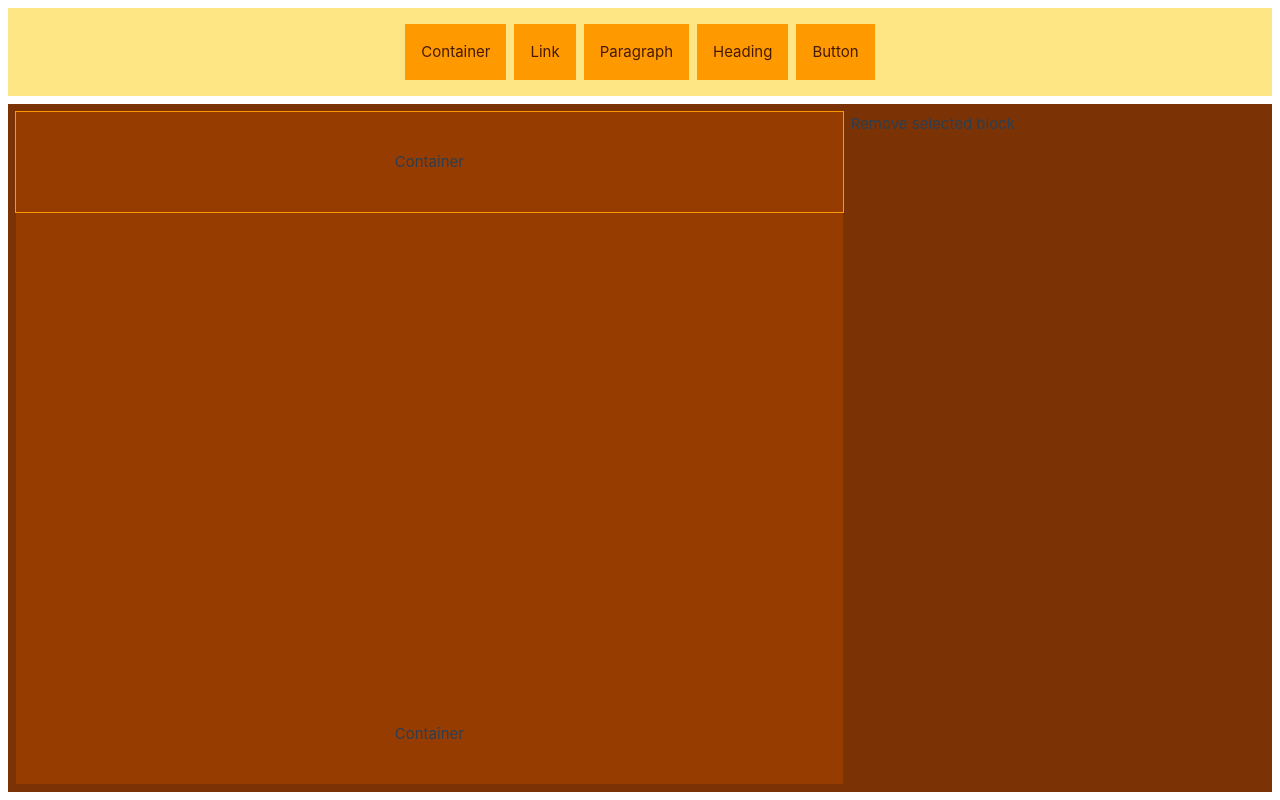
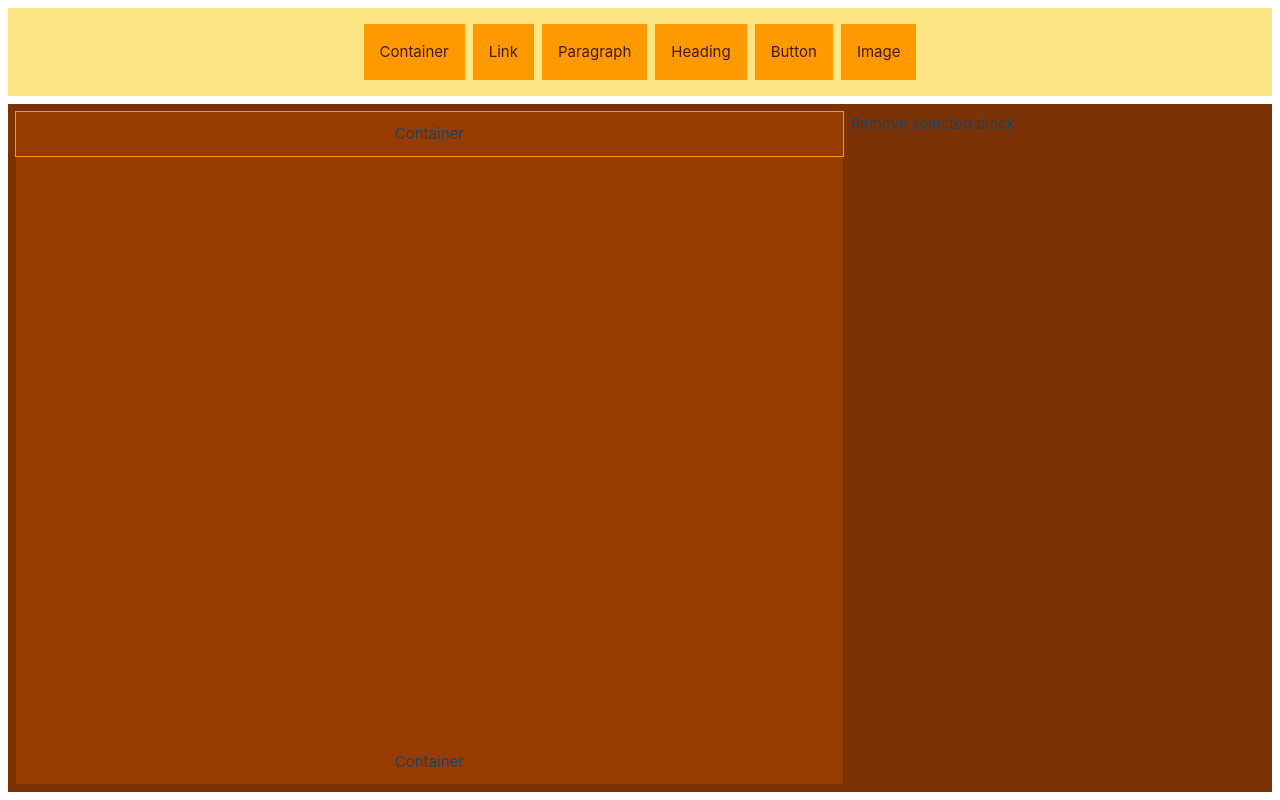
Before and after one commit to ruggiadufour/editor, a Vue app: page / in a window 1280 px wide. Built offline with nearby package versions, Linux system fonts and the light colour scheme; the HTML template or start-up script is replaced by a standard one.

Commit message:
feat: resizable elements and components generation

```diff
--- a/src/assets/main.css
+++ b/src/assets/main.css
@@ -24,3 +24,8 @@ textarea {
 textarea {
   height: 5rem;
 }
+
+button:hover {
+  cursor: pointer;
+  opacity: 0.8;
+}
--- a/src/components/BlockBuilder.vue
+++ b/src/components/BlockBuilder.vue
@@ -1,29 +1,38 @@
 <script setup lang="ts">
-import { computed, onMounted, ref } from "vue";
+import { computed, ref } from "vue";
 import type { TElement } from "@/types";
 import Element from "./Element.vue";
-import { useTemplateRef } from "vue";
-import type { CSSProperties } from "vue";
-import { watch } from "vue";
+import { useGeneralStore } from "@/stores/general";
+import { storeToRefs } from "pinia";
 
 const OFFSET_HOVER_Y = 40;
-let resizeObserver: ResizeObserver | null = null;
 
 const emit = defineEmits<{
   (e: "on-remove", block: TElement): void;
   (e: "on-click", block: TElement): void;
+  (e: "on-create-component", block: TElement): void;
 }>();
-const { showClose = true } = defineProps<{
+const { showClose = true, disabled = false } = defineProps<{
   showClose?: boolean;
+  disabled?: boolean;
 }>();
 
 const model = defineModel<TElement>({ type: Object, required: true });
-const componentRef = useTemplateRef("componentRef");
+const generalStore = useGeneralStore();
+const { elementDragging } = storeToRefs(generalStore);
+
 const dragOver = ref(false);
 const dragOverPosition = ref<"top" | "bottom" | "center" | null>(null);
 const isCenter = computed(() => dragOverPosition.value === "center");
-const enableDrop = computed(() => model.value.meta.hasChildren);
-const builderStyle = ref<CSSProperties>({});
+const enableDrop = computed(() => model.value.meta.hasChildren && !disabled);
+
+const isResizing = ref(false);
+const startX = ref(0);
+const startY = ref(0);
+const startWidth = ref(0);
+const startHeight = ref(0);
+const contextMenu = ref<{ x: number; y: number }>({ x: 0, y: 0 });
+const resizeDirection = ref<"left" | "right" | "top" | "bottom" | null>(null);
 
 const handleShowDragOver = (e: DragEvent) => {
   const target = e.currentTarget as HTMLElement;
@@ -43,24 +52,16 @@ const handleShowDragOver = (e: DragEvent) => {
 
 const handleDrop = (e: DragEvent) => {
   e.preventDefault();
-  console.log(enableDrop.value);
+  console.log(elementDragging.value);
   if (!enableDrop.value) return;
+  if (!elementDragging.value) return;
+
   resetState();
   const position = handleShowDragOver(e);
   console.log(position);
 
-  const data = e.dataTransfer?.getData("application/json");
-  const parsedData = JSON.parse(data || "{}") as TElement;
-  console.log(parsedData);
   const method = position === "top" ? "unshift" : "push";
-  model.value.content[method](
-    parsedData || {
-      id: Date.now(),
-      type: "Paragraph",
-      text: "Paragraph",
-      content: [],
-    }
-  );
+  model.value.content[method](elementDragging.value);
 };
 
 const handleDragOver = (e: DragEvent) => {
@@ -82,52 +83,84 @@ const handleClick = () => {
   emit("on-click", model.value);
 };
 
+const handleContextMenu = (e: MouseEvent) => {
+  e.preventDefault();
+  console.log("context menu");
+  contextMenu.value = {
+    x: e.clientX,
+    y: e.clientY,
+  };
+};
+
 const resetState = () => {
   dragOver.value = false;
   dragOverPosition.value = null;
 };
 
-const updateBuilderStyle = (entry: ResizeObserverEntry) => {
-  const rect = entry.target?.getBoundingClientRect();
-  builderStyle.value = {
-    width: `${rect?.width || 0}px`,
-    height: `${rect?.height || 0}px`,
-    left: `${rect?.left || 0}px`,
-    top: `${rect?.top || 0}px`,
-  };
+const handleResizeStart = (
+  e: MouseEvent,
+  direction: "left" | "right" | "top" | "bottom"
+) => {
+  e.preventDefault();
+  isResizing.value = true;
+  resizeDirection.value = direction;
+  startX.value = e.clientX;
+  startY.value = e.clientY;
+  startWidth.value = parseInt(model.value.styles.width?.toString() || "0");
+  if (isNaN(startWidth.value)) {
+    startWidth.value = 0;
+  }
+  startHeight.value = parseInt(model.value.styles.height?.toString() || "0");
+  if (isNaN(startHeight.value)) {
+    startHeight.value = 0;
+  }
+
+  document.addEventListener("mousemove", handleResizeMove);
+  document.addEventListener("mouseup", handleResizeEnd);
 };
 
-onMounted(() => {
-  resizeObserver = new ResizeObserver((entries) => {
-    for (const entry of entries) {
-      console.log(entry);
+const handleResizeMove = (e: MouseEvent) => {
+  if (!isResizing.value) return;
 
-      updateBuilderStyle(entry);
+  const deltaX = e.clientX - startX.value;
+  const deltaY = e.clientY - startY.value;
+
+  switch (resizeDirection.value) {
+    case "left":
+      model.value.styles.width = `${Math.max(0, startWidth.value - deltaX)}px`;
+      break;
+    case "right":
+      model.value.styles.width = `${Math.max(0, startWidth.value + deltaX)}px`;
+      break;
+    case "top":
+      model.value.styles.height = `${Math.max(0, startHeight.value - deltaY)}px`;
+      break;
+    case "bottom":
+      model.value.styles.height = `${Math.max(0, startHeight.value + deltaY)}px`;
+      break;
   }
-  });
-  console.log(componentRef.value?.$el);
-  if (componentRef.value?.$el) {
-    resizeObserver.observe(componentRef.value.$el as HTMLElement);
-  }
-});
+};
 
-watch(
-  () => componentRef.value,
-  (newVal) => {
-    console.log(newVal?.$el);
-    if (newVal?.$el) {
-      resizeObserver?.observe(newVal.$el as HTMLElement);
-    }
-  }
-);
+const handleResizeEnd = () => {
+  isResizing.value = false;
+  resizeDirection.value = null;
+  document.removeEventListener("mousemove", handleResizeMove);
+  document.removeEventListener("mouseup", handleResizeEnd);
+};
+
+const handleCreateComponent = () => {
+  emit("on-create-component", model.value);
+};
 </script>
 
 <template>
   <div
-    v-if="builderStyle"
-    :style="builderStyle"
+    class="relative text-center"
+    :style="{ width: model.styles.width, height: model.styles.height }"
+  >
+    <div
       :class="[
-      'absolute outline-1 group',
+        'absolute outline-1 group w-full h-full left-0 top-0 hover:outline-blue-400',
         isCenter ? 'outline-blue-400' : 'outline-amber-500',
         dragOver ? 'outline-3' : '',
       ]"
@@ -136,6 +169,7 @@ watch(
       @dragover.stop="handleDragOver"
       @dragleave="handleDragLeave"
       @click.stop="handleClick"
+      @contextmenu="handleContextMenu"
     >
       <div
         class="h-[5px] absolute top-0 left-0 w-full"
@@ -146,25 +180,56 @@ watch(
         :class="{ 'bg-blue-400': dragOverPosition === 'bottom' }"
       ></div>
 
+      <div
+        class="absolute right-0 w-3 bg-transparent h-full cursor-col-resize"
+        @mousedown="handleResizeStart($event, 'right')"
+      ></div>
+      <div
+        class="absolute left-0 w-3 bg-transparent h-full cursor-col-resize"
+        @mousedown="handleResizeStart($event, 'left')"
+      ></div>
+      <div
+        class="absolute top-0 w-full bg-transparent h-3 cursor-row-resize"
+        @mousedown="handleResizeStart($event, 'top')"
+      ></div>
+      <div
+        class="absolute bottom-0 w-full bg-transparent h-3 cursor-row-resize"
+        @mousedown="handleResizeStart($event, 'bottom')"
+      ></div>
+
+      <div
+        class="absolute top-[-10px] right-[-10px] group-hover:opacity-100 transition-opacity opacity-0"
+      >
         <button
           v-if="showClose"
-      class="absolute top-[-10px] right-[-10px] bg-amber-700 p-0 h-5 w-5 text-white flex items-center justify-center rounded-full opacity-0 group-hover:opacity-100 transition-opacity"
+          class="bg-amber-700 p-0 h-5 w-5 text-white flex items-center justify-center rounded-full"
           @click="emit('on-remove', model)"
         >
           x
         </button>
+        <button
+          v-if="showClose"
+          class="bg-amber-700 p-0 h-5 w-5 text-white flex items-center justify-center rounded-full"
+          @click="handleCreateComponent"
+        >
+          c
+        </button>
+      </div>
     </div>
 
-  <Element ref="componentRef" :element="model">
+    <Element :element="model">
       <BlockBuilder
         v-if="model.meta.hasChildren || model.content.length"
         v-for="(child, index) in model.content"
         :key="index"
         v-model="model.content[index]"
+        :disabled="!enableDrop"
         @on-remove="handleRemove(index)"
         @on-click="emit('on-click', $event)"
+        @on-create-component="emit('on-create-component', $event)"
       />
     </Element>
+  </div>
 </template>
 
 <style scoped></style>
--- a/src/components/DraggableItem.vue
+++ b/src/components/DraggableItem.vue
@@ -1,13 +1,22 @@
 <script setup lang="ts">
 import type { TElement } from "@/types";
+import { useGeneralStore } from "@/stores/general";
+import { storeToRefs } from "pinia";
+import { toRaw } from "vue";
 
 const props = defineProps<{
   text: string;
   meta: TElement;
 }>();
+const generalStore = useGeneralStore();
+const { elementDragging } = storeToRefs(generalStore);
 
 const handleDragStart = (e: DragEvent) => {
-  e.dataTransfer?.setData("application/json", JSON.stringify(props.meta));
+  if (props.meta.meta.isComponent) {
+    elementDragging.value = props.meta;
+  } else {
+    elementDragging.value = structuredClone(toRaw(props.meta));
+  }
 };
 </script>
 
--- a/src/components/Element.vue
+++ b/src/components/Element.vue
@@ -15,9 +15,11 @@ const renderElement = computed(() => {
     case "paragraph":
       return "p";
     case "heading":
-      return "h2";
+      return props.element.meta.tag;
     case "button":
       return "button";
+    case "image":
+      return "img";
     default:
       return "div";
   }
@@ -25,12 +27,7 @@ const renderElement = computed(() => {
 </script>
 
 <template>
-  <component
-    :is="renderElement"
-    :href="element.type === 'link' ? '#' : undefined"
-    :style="element.styles"
-    v-bind="element.properties"
-  >
+  <component :is="renderElement" :style="element.styles" v-bind="element.properties">
     <slot>
       {{ element.text }}
     </slot>
--- /dev/null
+++ b/src/stores/general.ts
@@ -0,0 +1,9 @@
+import { ref, computed } from 'vue'
+import { defineStore } from 'pinia'
+import type { TElement } from '@/types'
+
+export const useGeneralStore = defineStore('general', () => {
+  const elementDragging = ref<TElement | null>(null)
+
+  return { elementDragging }
+})
--- a/src/types/index.ts
+++ b/src/types/index.ts
@@ -1,13 +1,58 @@
-import type { CSSProperties, HTMLAttributes, AnchorHTMLAttributes, ButtonHTMLAttributes } from 'vue'
+import type {
+  CSSProperties,
+  HTMLAttributes,
+  AnchorHTMLAttributes,
+  ButtonHTMLAttributes,
+  ImgHTMLAttributes,
+} from 'vue'
 
-export type TElement = {
+interface TElementBase {
   id: number
-  type: string
   text: string
   content: TElement[]
+  type: string
   styles: CSSProperties
-  properties: HTMLAttributes | AnchorHTMLAttributes | ButtonHTMLAttributes
   meta: {
+    props: Record<string, any>
     hasChildren: boolean
+    isComponent?: boolean
   }
 }
+
+interface TElementLink extends TElementBase {
+  type: 'link'
+  properties: AnchorHTMLAttributes
+}
+
+interface TElementButton extends TElementBase {
+  type: 'button'
+  properties: ButtonHTMLAttributes
+}
+
+interface TElementImage extends TElementBase {
+  type: 'image'
+  properties: ImgHTMLAttributes
+}
+
+interface TElementGeneric extends TElementBase {
+  type: 'paragraph' | 'heading' | 'container'
+  properties: HTMLAttributes
+}
+
+interface TElementHeading extends TElementBase {
+  type: 'heading'
+  properties: HTMLAttributes
+  meta: TElementBase['meta'] & {
+    tag: 'h1' | 'h2' | 'h3' | 'h4' | 'h5' | 'h6'
+  }
+}
+
+type TElement = TElementLink | TElementButton | TElementGeneric | TElementImage | TElementHeading
+
+export interface TElementComponent {
+  id: number
+  element: TElement
+  props: Record<string, any>
+}
+
+export type { TElement }
--- a/src/views/HomeView.vue
+++ b/src/views/HomeView.vue
@@ -1,5 +1,5 @@
 <script setup lang="ts">
-import { ref } from "vue";
+import { ref, toRaw } from "vue";
 import BlockBuilder from "@/components/BlockBuilder.vue";
 import DraggableItem from "@/components/DraggableItem.vue";
 import type { TElement } from "@/types";
@@ -14,10 +14,10 @@ const elementList: TElement[] = [
     content: [],
     meta: {
       hasChildren: true,
+      props: {},
     },
     properties: {},
     styles: {
-      minHeight: "100px",
       width: "100%",
       padding: "10px",
       display: "flex",
@@ -34,6 +34,7 @@ const elementList: TElement[] = [
     content: [],
     meta: {
       hasChildren: false,
+      props: {},
     },
     properties: {
       href: location.href,
@@ -41,6 +42,8 @@ const elementList: TElement[] = [
     styles: {
       textDecoration: "underline",
       color: "blue",
+      padding: "1rem",
+      display: "inline-block",
     },
   },
   {
@@ -50,6 +53,7 @@ const elementList: TElement[] = [
     content: [],
     meta: {
       hasChildren: false,
+      props: {},
     },
     properties: {},
     styles: {},
@@ -61,6 +65,8 @@ const elementList: TElement[] = [
     content: [],
     meta: {
       hasChildren: false,
+      tag: "h1",
+      props: {},
     },
     properties: {},
     styles: {},
@@ -72,13 +78,32 @@ const elementList: TElement[] = [
     content: [],
     meta: {
       hasChildren: false,
+      props: {},
     },
     properties: {},
     styles: {
       backgroundColor: "lightblue",
       color: "black",
       padding: "10px",
+      width: "auto",
+    },
+  },
+  {
+    id: 5,
+    type: "image",
+    text: "Image",
+    content: [],
+    meta: {
+      hasChildren: false,
+      props: {},
+    },
+    properties: {
+      src:
+        "https://static.semrush.com/blog/uploads/media/39/4f/394f92fd06792246f5833d1ab3c05c4d/reverse-image-search.svg",
+    },
+    styles: {
       width: "100px",
+      height: "auto",
     },
   },
 ];
@@ -89,6 +114,12 @@ const items = ref<TElement[]>(structuredClone(elementList));
 
 const handleClick = (block: TElement) => {
   selectedBlock.value = block;
+};
+
+const handleCreateComponent = (block: TElement) => {
+  block.meta.isComponent = true;
+  block.meta.props = {};
+  items.value.push(block);
 };
 </script>
 
@@ -105,7 +136,12 @@ const handleClick = (block: TElement) => {
 
     <div class="flex gap-2 bg-amber-900 h-full p-2">
       <div class="h-full w-2/3 bg-amber-800 flex flex-col justify-between">
-        <BlockBuilder v-model="document" :show-close="false" @on-click="handleClick" />
+        <BlockBuilder
+          v-model="document"
+          :show-close="false"
+          @on-click="handleClick"
+          @on-create-component="handleCreateComponent"
+        />
         <Preview :document="document" />
       </div>
       <div class="h-full w-1/3">
```
Also changed, not shown: src/components/ElementConfig.vue (+59 -0 lines), src/stores/counter.ts (deleted, +0 -12 lines). Lines whose indentation alone changed are shown as unchanged.
